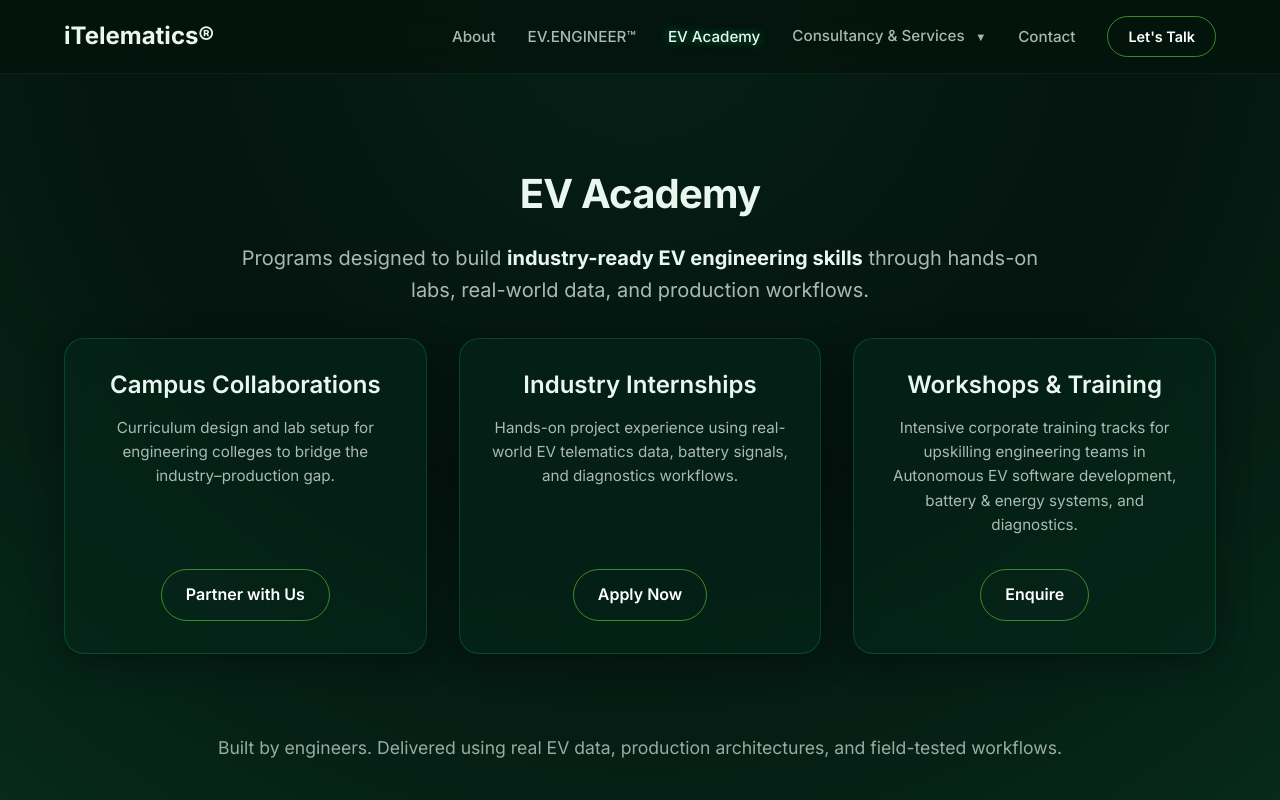
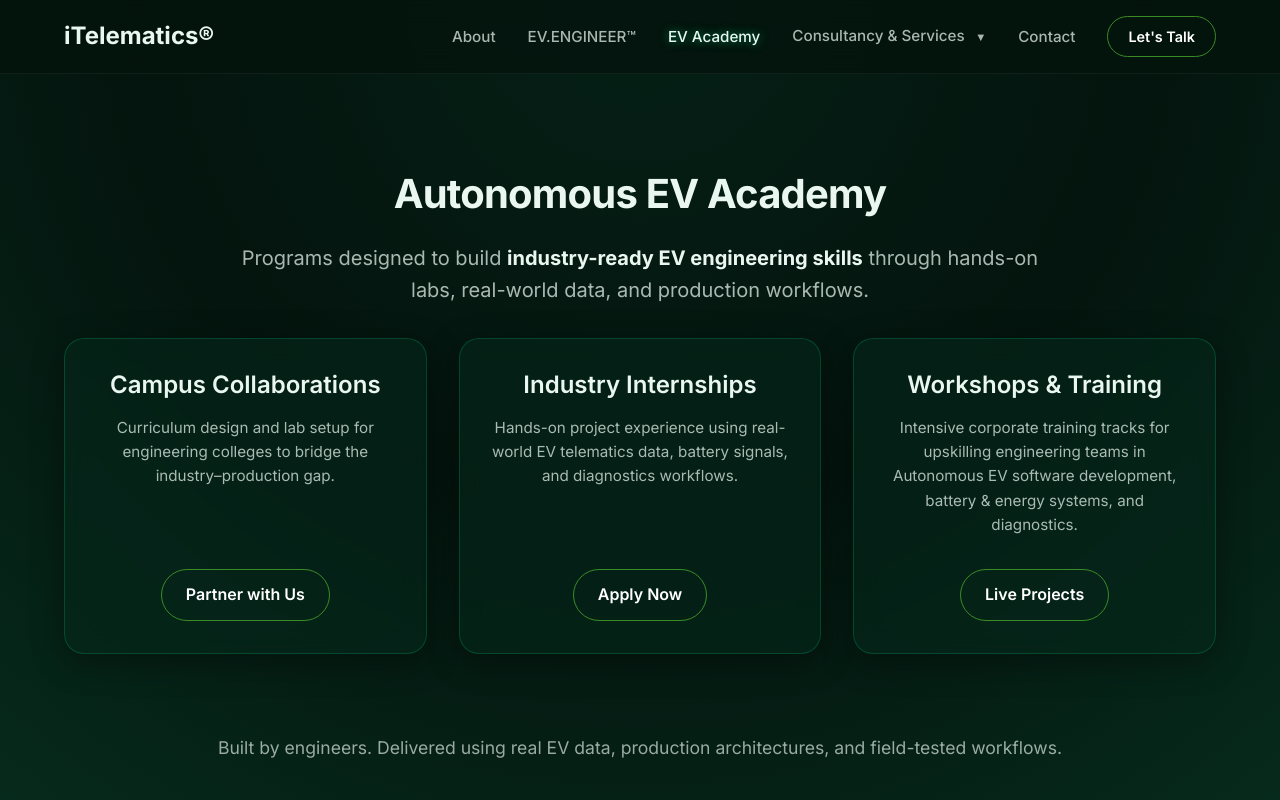
Before and after one commit to CARSOFTWARESYSTEMS/iTelematicsWebApp, a Next.js app: page /academy in a window 1280 px wide. Shown: the top 800 px of the page. Built offline with nearby package versions, Linux system fonts and the light colour scheme.

Commit message:
Update title and button text in AcademyPageupdated

```diff
--- a/src/app/academy/page.tsx
+++ b/src/app/academy/page.tsx
@@ -22,7 +22,7 @@ export default function AcademyPage() {
     return (
         <div className="container">
             <div className={styles.hero}>
-                <h1 className={styles.title}>EV Academy</h1>
+                <h1 className={styles.title}>Autonomous EV Academy</h1>
                 <p className={styles.subtitle}>
                     Programs designed to build <span style={{ fontWeight: 'bold', color: 'var(--text-primary)' }}>industry-ready EV engineering skills</span> through hands-on labs, real-world data, and production workflows.
                 </p>
@@ -61,7 +61,7 @@ export default function AcademyPage() {
                         </p>
                     </div>
                     <Link href="https://autonomous.ev.engineer/" className="btn btn-secondary">
-                        Enquire
+                        Live Projects
                     </Link>
                 </div>
             </div>
```
